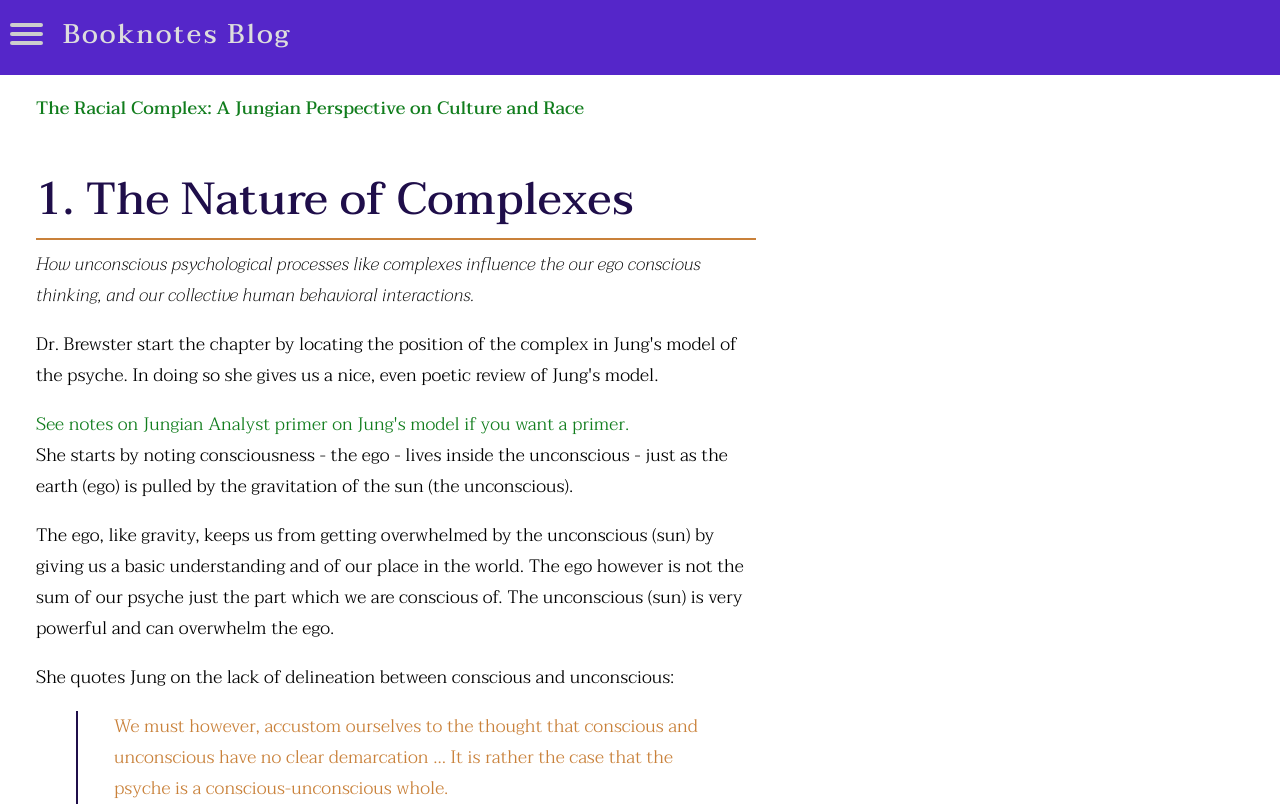
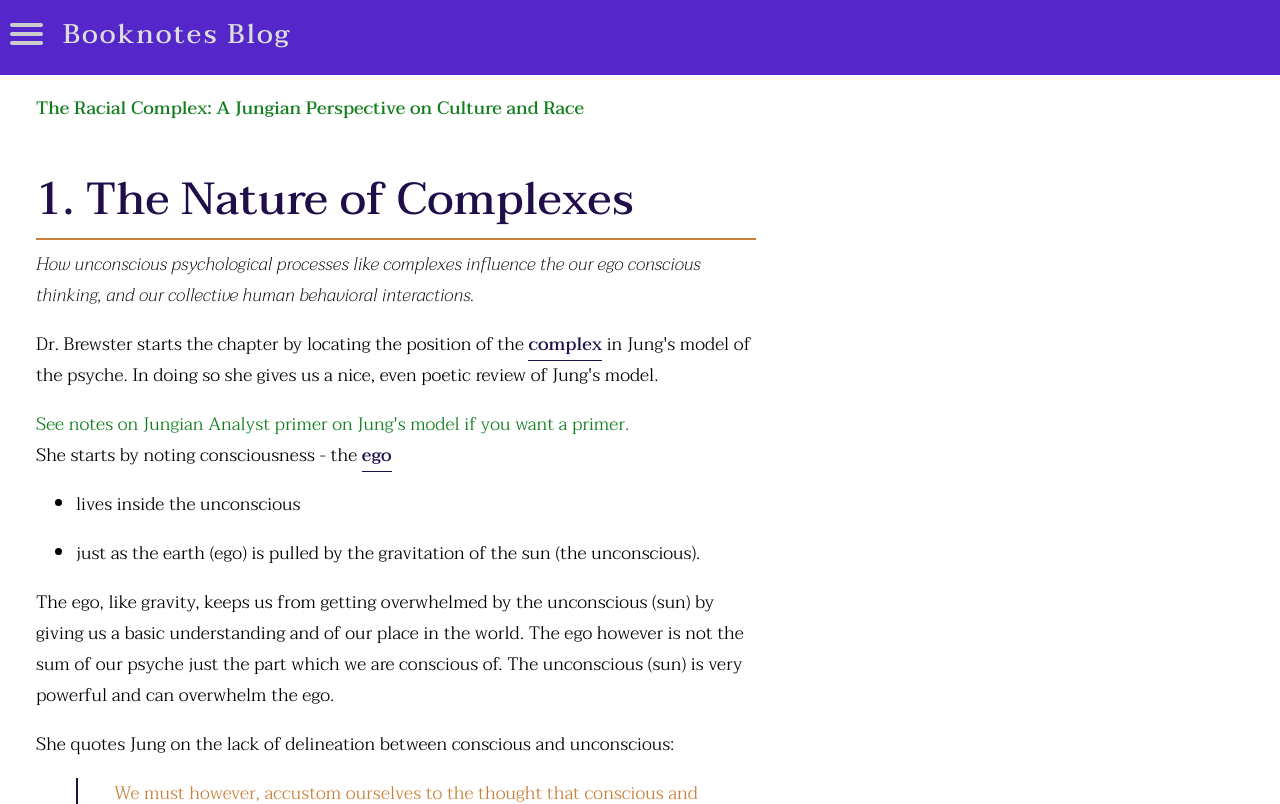
Before and after one commit to ghankerson/ghankerson.github.io, a Next.js app: page /racial-complex/1-the-nature-of-complexes in a window 1280 px wide. Shown: the top 804 px of the page. Built offline with nearby package versions, Linux system fonts and the light colour scheme.

Commit message:
Add definitions

```diff
--- /dev/null
+++ b/components/Definition.tsx
@@ -0,0 +1,29 @@
+import React, { useState } from 'react'
+import styles from './styles/Definition.module.css'
+
+interface DefinitionProps {
+  label: string,
+  text: string,
+  source: string
+}
+
+const Definition = ( { label, text, source } ) => {
+  const [ToggleClass, SetToggleClass] = useState('description')
+
+  const toggler = () => {
+    ToggleClass === 'description' ? SetToggleClass('view') : SetToggleClass('description')
+  }
+
+  return (
+    <dl className={styles.definiton}>
+      <dt className={styles.term} >
+        <a
+          onClick={() => toggler()}>{label}
+        </a>
+      </dt>
+      <dd className={styles[ToggleClass]}>{text} <em>{source}</em> <br /> <a onClick={() => toggler()}>Close</a></dd>
+    </dl>
+  )
+}
+
+export default Definition
--- a/components/Nav.tsx
+++ b/components/Nav.tsx
@@ -57,9 +57,16 @@ const Nav = () => {
           </li>
           <li />
           <li>
-            <Link href='/cleverelse'>
-              <a>An interpretation of the fairy take Clever Else</a>
+            <Link href='/tales'>
+              <a>Fairy Tales</a>
             </Link>
+            <ul>
+              <li>
+                <Link href='/cleverelse'>
+                  <a>An interpretation of the tale Clever Else</a>
+                </Link>
+              </li>
+            </ul>
           </li>
         </ul>
       </div>
--- /dev/null
+++ b/components/styles/Definition.module.css
@@ -0,0 +1,37 @@
+.definiton {
+  display: inline-block;
+  margin: 0;
+  padding: 0;
+}
+
+.term a {
+  color: #1F0E4A;
+  font-weight: 400;
+  border-bottom: 1px solid #1F0E4A;
+}
+
+.description {
+  display: none;
+}
+
+.view {
+  background: #C9813A;
+  border-radius: 1em;
+  color: #1F0E4A;
+  display: block;
+  font-size: 0.9em;
+  left: 0;
+  padding: 1em;
+  position: absolute;
+  width: 300px;
+  z-index: 10;
+}
+
+.view a {
+  color: #1F0E4A;
+  font-weight: 400;
+  border-bottom: 2px solid #1F0E4A;
+  position: absolute;
+  right: 1em;
+  bottom: 0.5em;
+}
--- /dev/null
+++ b/definitions/complex.json
@@ -0,0 +1,5 @@
+{
+  "label": "complex",
+  "text": "A kind of splinter psyche that is a collection of images and ideas centered around a core archetype that can take temporary possesion of the ego (for example a money complex).",
+  "source": "A Critical Dictionary of Jungian Analysis pg. 34"
+}
--- /dev/null
+++ b/definitions/ego.json
@@ -0,0 +1,5 @@
+{
+  "label" : "ego",
+  "text" : "Jung thought of the ego as the the center of consciousness. He distinguished himself from Freud in that he thought of the ego as incomplete and as less than the entire psyche.",
+  "source" : "A Critical Dictionary of Jungian Analysis pg. 50."
+}
--- a/pages/racial-complex/1-the-nature-of-complexes.md
+++ b/pages/racial-complex/1-the-nature-of-complexes.md
@@ -1,10 +1,20 @@
 import Link from 'next/link'
+
+import Breadcrumb from '../../components/Breadcrumb'
+
+import Definition from '../../components/Definition'
+
 import HtmlHeader from '../../components/HtmlHeader'
-import Breadcrumb from '../../components/Breadcrumb'
+
 import PrevNext from '../../components/PrevNext'
+
+import ego from '../../definitions/ego.json'
+
+import complex from '../../definitions/complex.json'
 
 <HtmlHeader title="Notes on The Racial Complex: A Jungian Perspective on Culture and Race: The Nature of Complexes" />
 <Breadcrumb parent={{name: "The Racial Complex: A Jungian Perspective on Culture and Race", href: "/racial-complex"}} />
+
 
 # 1. The Nature of Complexes
 
@@ -12,16 +22,19 @@ import PrevNext from '../../components/PrevNext'
 ego conscious thinking, and our collective human behavioral
 interactions.*
 
-Dr. Brewster start the chapter by locating the position of the complex in
-Jung's model of the psyche. In doing so she gives us a nice, even poetic
-review of Jung's model.
+Dr. Brewster starts the chapter by locating the position of the <Definition label={complex.label} text={complex.text}
+source={complex.source} /> in Jung's model of the psyche. In doing so she
+gives us a nice, even poetic review of Jung's model.
+
 
 <Link href="/johnbetts"><a>See notes on Jungian Analyst primer on Jung's
 model if you want a primer.</a></Link>
 
-She starts by noting consciousness - the ego - lives inside the
-unconscious - just as the earth (ego) is pulled by the gravitation of the
-sun (the unconscious).
+She starts by noting consciousness - the <Definition label={ego.label}
+text={ego.text} source={ego.source} />
+- lives inside the unconscious
+- just as the earth (ego) is pulled by the gravitation of the sun (the
+unconscious).
 
 The ego, like gravity, keeps us from getting overwhelmed by the
 unconscious (sun) by giving us a basic understanding and of our place in
--- a/styles/layout.css
+++ b/styles/layout.css
@@ -12,6 +12,7 @@ body {
   display: flex;
   flex-grow: 1;
   padding: 0 2em 1em 2em;
+  position: relaltive;
 }
 
 .sidebar {
```
Also changed, not shown: pages/index.md (+3 -0 lines), pages/tales.md (added, +7 -0 lines).
